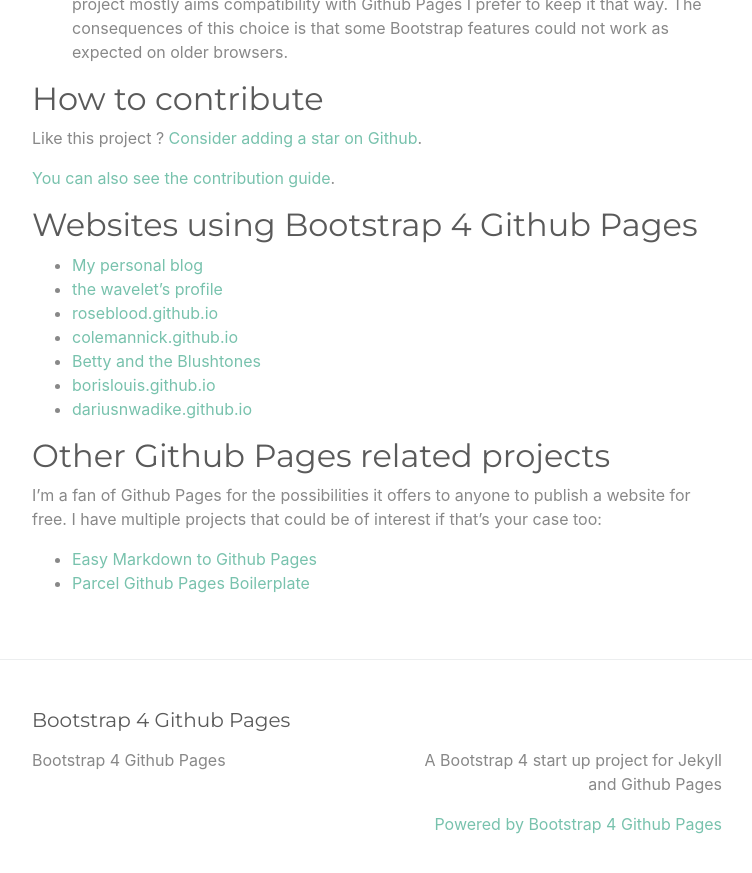
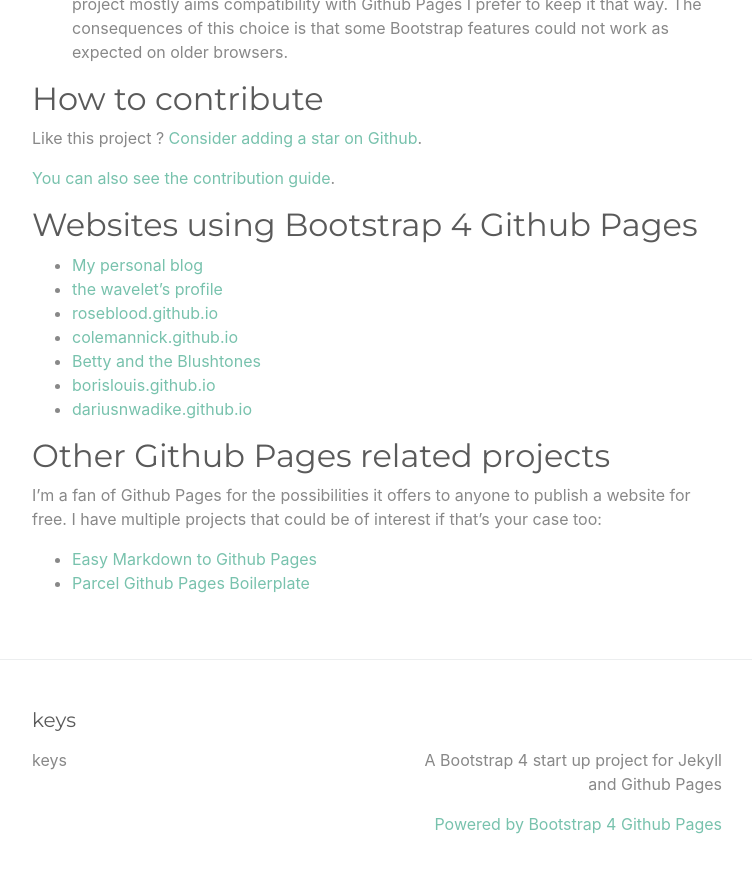
Before and after one commit to dmcwo/keys, a Jekyll site: the page built from index.md, in a window 1280 px wide and 900 px high, scrolled down 2416 px. Shown: the top 873 px of the window, without its empty margins (263-1015 px from the left). Built offline with Jekyll 4.4.1, drawn with Linux system fonts in a browser that asks for light colours; some of the changed text lies outside the part shown.

Commit message:
Update _config.yml

```diff
--- a/_config.yml
+++ b/_config.yml
@@ -13,16 +13,16 @@
 # you will see them accessed via {{ site.title }}, {{ site.email }}, and so on.
 # You can create any custom variable you would like, and they will be accessible
 # in the templates via {{ site.myvariable }}.
-title: Bootstrap 4 Github Pages
+title: keys
 email: ""
 description: >- # this means to ignore newlines until "baseurl:"
   A Bootstrap 4 start up project for Jekyll and Github Pages
-#baseurl: "" # the subpath of your site, e.g. /blog
+#baseurl: "/keys" # the subpath of your site, e.g. /blog
 #url: "" # the base hostname & protocol for your site, e.g. http://example.com
 #twitter_username: jekyllrb
 #github_username:  jekyll
 
-repository: "nicolas-van/bootstrap-4-github-pages"
+repository: "dmcwo/keys"
 
 # Build settings
 plugins:
```
